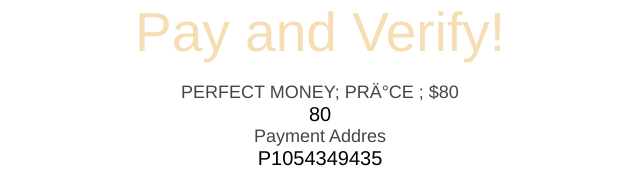
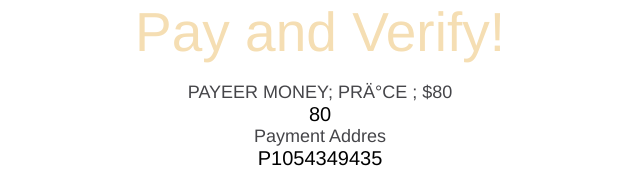
Before and after one commit to trb9355/tumpayeerwallet, a plain HTML site: page index.html in a window 1280 px wide. Shown: the top 188 px of the page, 0-640 px from the left. Drawn offline with nearby package versions, Linux system fonts and the light colour scheme.

Commit message:
Update index.html

```diff
--- a/index.html
+++ b/index.html
@@ -39,7 +39,7 @@ button
         <p style="color:wheat;font-size:55px;text-align:center;">Pay and Verify!</p>
 
 <center>
-<p0>PERFECT MONEY; PRİCE ; $80</p0>
+<p0>PAYEER MONEY; PRİCE ; $80</p0>
 <p id="p1">80</p>
   <p109>Payment Addres</p109>
 <p id="p2">P1054349435</p><br/>
```
